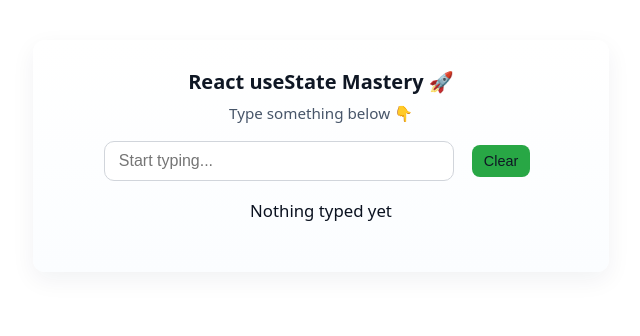
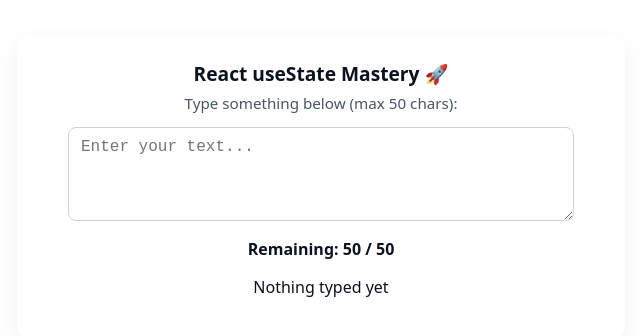
Before and after one commit to Bharat-Dua/react-useState-mastery, a React (Vite) app: page / in a window 1280 px wide. Shown: the top 336 px of the page, without its empty margins (319-959 px from the left). Built offline with nearby package versions, Linux system fonts and the light colour scheme.

Commit message:
completed challenge6

```diff
--- a/src/App.jsx
+++ b/src/App.jsx
@@ -6,6 +6,7 @@ import Counter from "./challenges/02_Counter/Counter";
 import CounterWithConfigurableSteps from "./challenges/03_Counter-with-configurable-steps/CounterWithConfigurableSteps";
 import DisplayAndEditInputText from "./challenges/04_Display_and_edit_a_single_line_text/DisplayAndEditInputText";
 import MirrorAnInputLive from "./challenges/05_Mirror_an_input_live/MirrorAnInputLive";
+import CharacterCounter from "./challenges/06_Character_counter/CharacterCounter";
 
 function App() {
   return (
@@ -14,7 +15,8 @@ function App() {
       {/* <Counter /> */}
       {/* <CounterWithConfigurableSteps /> */}
       {/* <DisplayAndEditInputText /> */}
-      <MirrorAnInputLive />
+      {/* <MirrorAnInputLive /> */}
+      <CharacterCounter />
     </div>
   );
 }
--- /dev/null
+++ b/src/challenges/06_Character_counter/CharacterCounter.css
@@ -0,0 +1,68 @@
+.counter-container {
+  max-width: 560px;
+  margin: 36px auto;
+  padding: 24px;
+  background: #ffffff;
+  border-radius: 12px;
+  box-shadow: 0 8px 24px rgba(15, 23, 42, 0.06);
+  text-align: center;
+  font-family: system-ui, -apple-system, "Segoe UI", Roboto, Arial, sans-serif;
+}
+
+.counter-title {
+  margin: 0 0 6px;
+  font-size: 1.2rem;
+  color: #0b1220;
+}
+
+.counter-sub {
+  margin: 0 0 14px;
+  color: #475569;
+  font-size: 0.95rem;
+}
+
+.counter-textarea {
+  width: 90%;
+  max-width: 480px;
+  padding: 10px 12px;
+  font-size: 1rem;
+  border-radius: 8px;
+  border: 1px solid #cbd5e1;
+  outline: none;
+  resize: vertical;
+}
+
+.counter-textarea:focus {
+  border-color: #3b82f6;
+  box-shadow: 0 6px 18px rgba(59, 130, 246, 0.08);
+}
+
+.counter-info {
+  margin-top: 12px;
+}
+
+.remaining-count {
+  font-weight: 600;
+  color: #0b1220;
+  transition: color 160ms ease;
+}
+
+.remaining-count.warning {
+  color: #b45309; /* amber-ish */
+}
+
+.remaining-count.limit {
+  color: #ef4444; /* red */
+}
+
+.typed-output {
+  margin-top: 10px;
+  min-height: 38px; /* avoid layout jump */
+  color: #0b1220;
+}
+
+.limit-text {
+  color: #ef4444;
+  font-weight: 600;
+  margin-top: 6px;
+}
--- /dev/null
+++ b/src/challenges/06_Character_counter/CharacterCounter.jsx
@@ -0,0 +1,52 @@
+import React, { useState } from "react";
+import "./CharacterCounter.css";
+
+function CharacterCounter() {
+  const MAX_CHARS = 50;
+  const [userInput, setUserInput] = useState("");
+
+  function handleUserInput(e) {
+    setUserInput(e.target.value);
+  }
+
+  const remaining = MAX_CHARS - userInput.length;
+  const isAtLimit = remaining <= 0;
+  const isNearLimit = remaining <= 10 && remaining > 0; // for visual cue
+
+  return (
+    <div className="counter-container">
+      <h1 className="counter-title">React useState Mastery 🚀</h1>
+      <p className="counter-sub">
+        Type something below (max {MAX_CHARS} chars):
+      </p>
+
+      <textarea
+        className="counter-textarea"
+        value={userInput}
+        onChange={handleUserInput}
+        placeholder="Enter your text..."
+        maxLength={MAX_CHARS}
+        rows={4}
+      />
+
+      <div className="counter-info">
+        <span
+          className={`remaining-count ${
+            isAtLimit ? "limit" : isNearLimit ? "warning" : ""
+          }`}
+        >
+          Remaining: {remaining >= 0 ? remaining : 0} / {MAX_CHARS}
+        </span>
+      </div>
+
+      <div className="typed-output" aria-live="polite">
+        {userInput ? <p>You typed: {userInput}</p> : <p>Nothing typed yet</p>}
+        {isAtLimit && (
+          <p className="limit-text">You've reached the max char limit.</p>
+        )}
+      </div>
+    </div>
+  );
+}
+
+export default CharacterCounter;
```
